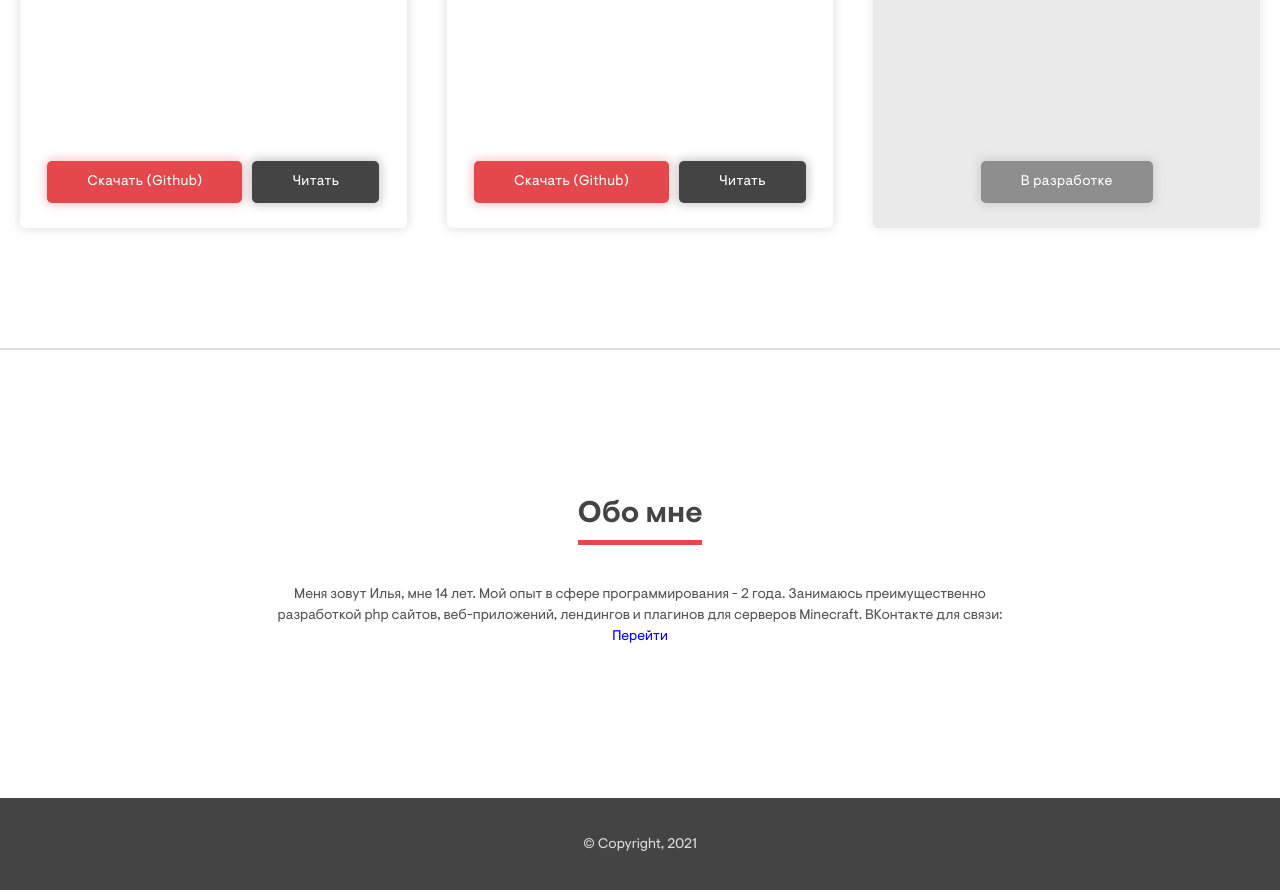
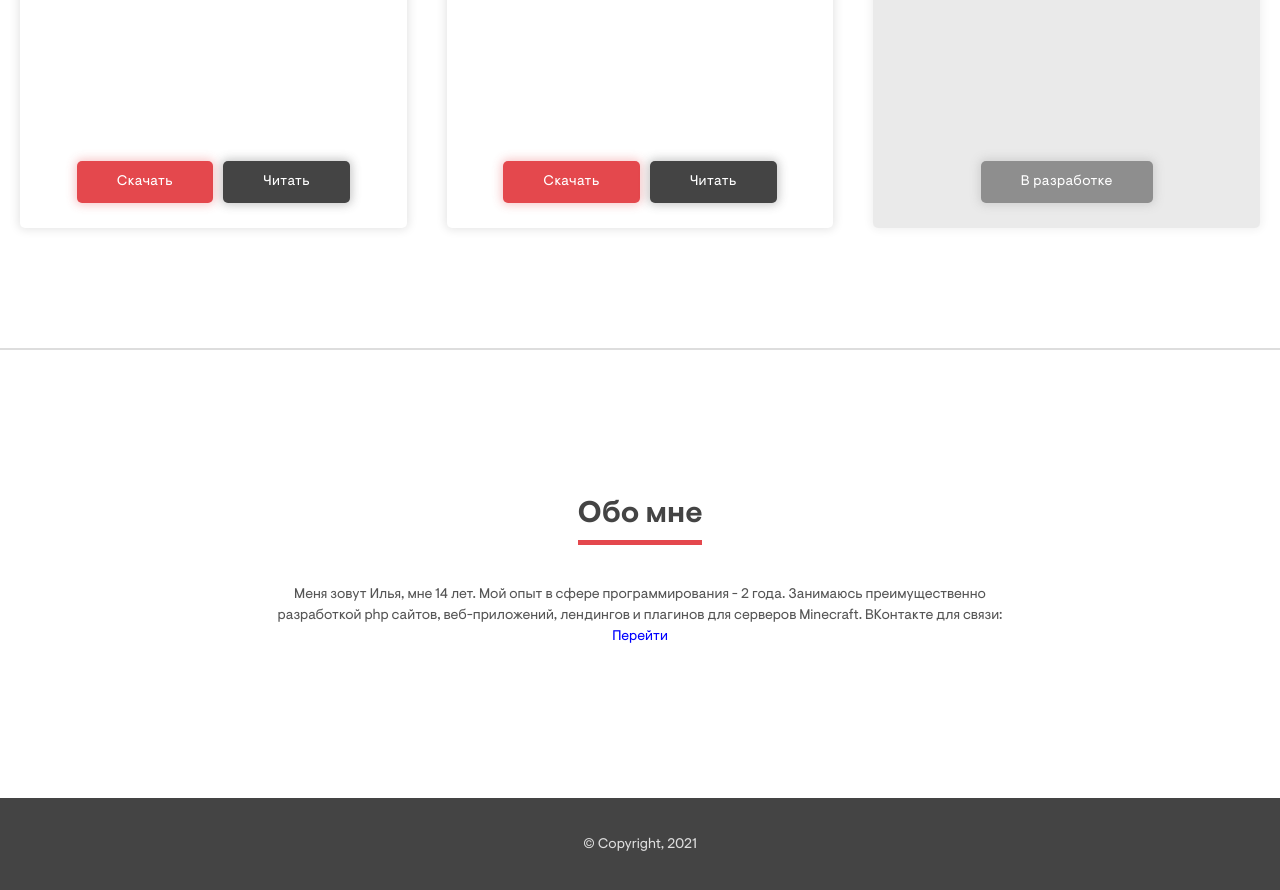
Before and after one commit to ilyapurtov/ilyapurtov.github.io, a plain HTML site: page index.html in a window 1280 px wide. Shown: the part 1297-2187 px from the top of the page. Drawn offline with Linux system fonts and the light colour scheme; a web font is replaced by a local one.

Commit message:
Update index.html

```diff
--- a/index.html
+++ b/index.html
@@ -149,8 +149,8 @@
 				<div class="projects__item-subtitle">Плагин на рандомную телепортацию | Рядом с игроками - rtp near
 				</div>
 				<div class="projects__item-buttons">
-					<a href="https://github.com/ilyapurtov/IRandomTeleport/releases/download/1.6.2/IRandomTeleport.jar" target="_blank"
-						class="button button--red">Скачать (Github)</a>
+					<a href="https://github.com/ilyapurtov/IRandomTeleport/releases/download/1.6.2/IRandomTeleport.jar" download
+						class="button button--red">Скачать</a>
 					<a href="http://rubukkit.org/threads/tp-irandomteleport-v1-6-2-randomnaja-teleportacija-rjadom-s-igrokami-rtp-near-1-7-10-1-16-5.175304/"
 						target="_blank" class="button">Читать</a>
 				</div>
@@ -163,8 +163,8 @@
 				<h2 class="projects__item-title">ILobby</h2>
 				<div class="projects__item-subtitle">Плагин для создания лобби + синхронизация с AuthMe</div>
 				<div class="projects__item-buttons">
-					<a href="https://github.com/ilyapurtov/ILobby/releases/download/1.0/ILobby-1.0.jar" target="_blank"
-						class="button button--red">Скачать (Github)</a>
+					<a href="https://github.com/ilyapurtov/ILobby/releases/download/1.0/ILobby-1.0.jar" download
+						class="button button--red">Скачать</a>
 					<a href="http://rubukkit.org/threads/misc-ilobby-v1-0-sozdaj-lobbi-dlja-servera-1-7-10-1-17-1.177407/"
 						target="_blank" class="button">Читать</a>
 				</div>
```
